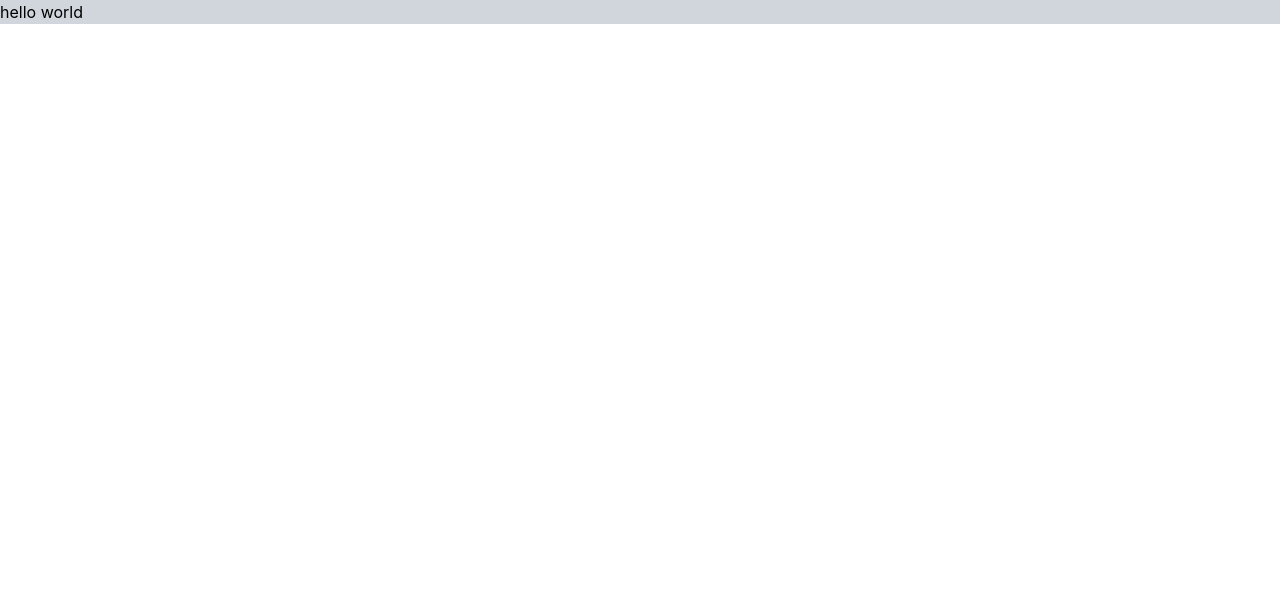
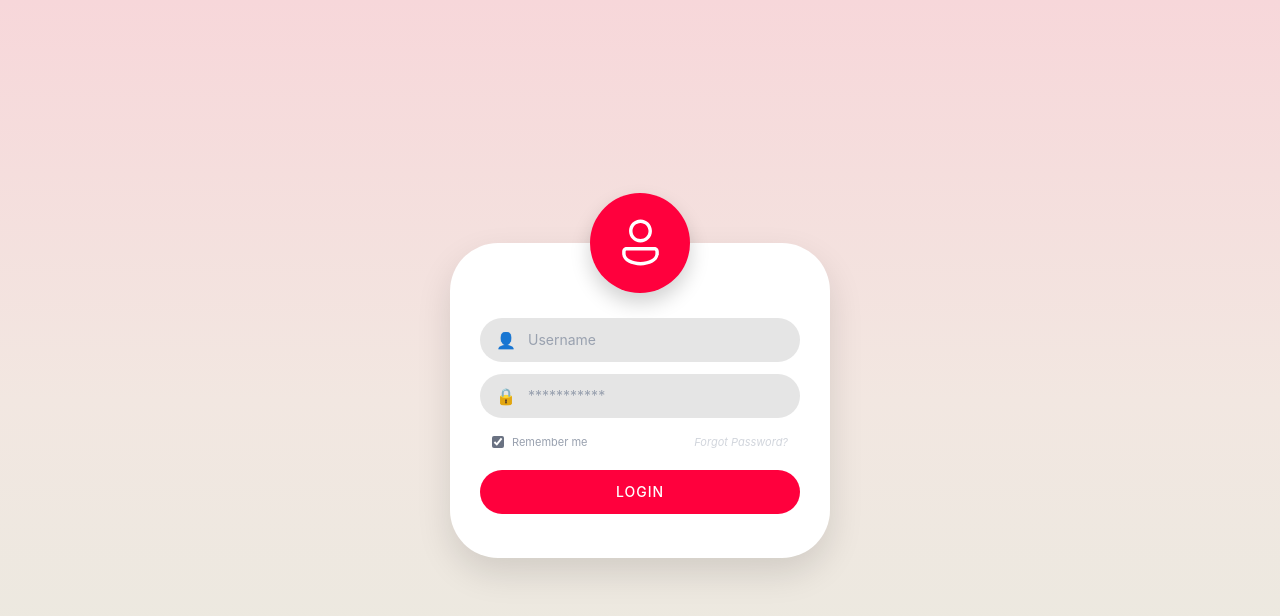
Before and after one commit to RohitSingh403/Employee-Management-System, a React (Vite) app: page / in a window 1280 px wide. Shown: the top 616 px of the page. Built offline with nearby package versions, Linux system fonts and the light colour scheme.

Commit message:
feat: add login page

```diff
--- a/src/App.jsx
+++ b/src/App.jsx
@@ -1,10 +1,11 @@
 
 import "./App.css";
+import { Login } from "./components/Auth/Login";
 
 function App() {
   return(
     <div>
-      <h1 className=" bg-gray-300 ">hello world</h1>
+      <Login></Login>
     </div>
   )
 }
--- a/src/components/Auth/Login.jsx
+++ b/src/components/Auth/Login.jsx
@@ -0,0 +1,127 @@
+// export const Login = function () {
+//   return (
+//     <div className="bg-gray-50 h-screen w-screen flex justify-center items-center ">
+//       <div className="border-2 border-red-500">
+//         <form className="flex flex-col items-center justify-center">
+//           <input
+//             className="text-black outline-none bg-transparent border-2 border-white  text-xl py-4 px-5 rounded-full "
+//             type="email"
+//             placeholder="Enter your email"
+//           />
+//           <input
+//             className=" border-2 border-white  text-xl py-4 px-5 rounded-full "
+//             type="password"
+//             placeholder="Enter your password"
+//           />
+//           <button
+//            className=" border-2 border-emerald-500  text-xl py-4 px-5 rounded-full "
+//           >Log in</button>
+//         </form>
+//       </div>
+//     </div>
+//   );
+// };
+
+export const Login = function () {
+  return (
+    <div className="min-h-screen w-screen flex items-center justify-center bg-gradient-to-b from-[#f7d7da] via-[#f2e7e1] to-[#e8eadf] relative overflow-hidden">
+      <div className="relative w-[380px] h-[315px] bg-white rounded-[48px] shadow-[0_15px_35px_rgba(0,0,0,0.12)] flex items-center justify-center">
+        <div className="absolute -top-[50px] left-1/2 -translate-x-1/2 w-[100px] h-[100px] rounded-full bg-[#ff003d] flex items-center justify-center shadow-[0_10px_20px_rgba(0,0,0,0.18)]">
+          <img
+            src="/src/assets/icons8-user.svg"
+            alt="User"
+            className="w-[55px] h-[55px]"
+          />
+        </div>
+
+        <form className="w-[320px] flex flex-col gap-3 pt-8">
+          <div className="relative">
+            <span className="absolute left-4 top-1/2 -translate-y-1/2 text-gray-500">
+              👤
+            </span>
+
+            <input
+              id="Email"
+              type="email"
+              placeholder="Username"
+              className="
+                h-11
+                w-full
+                rounded-full
+                bg-[#e5e5e5]
+                border-none
+                outline-none
+                px-12
+                text-sm
+                text-gray-700
+                placeholder:text-gray-400
+              "
+            />
+          </div>
+
+          <div className="relative">
+            <span className="absolute left-4 top-1/2 -translate-y-1/2 text-gray-500">
+              🔒
+            </span>
+
+            <input
+              id="password"
+              type="password"
+              placeholder="***********"
+              className="
+                h-11
+                w-full
+                rounded-full
+                bg-[#e5e5e5]
+                border-none
+                outline-none
+                px-12
+                text-sm
+                text-gray-700
+                placeholder:text-gray-400
+              "
+            />
+          </div>
+
+          <div className="flex items-center justify-between px-3 mt-1">
+            <label className="flex items-center gap-2 text-[11px] text-gray-400">
+              <input
+                type="checkbox"
+                defaultChecked
+                className="w-3 h-3 accent-gray-500"
+              />
+              Remember me
+            </label>
+
+            <button
+              type="button"
+              className="text-[11px] italic text-gray-300 hover:text-gray-400"
+            >
+              Forgot Password?
+            </button>
+          </div>
+
+          <button
+            type="submit"
+            className="
+              mt-2
+              h-11
+              w-full
+              rounded-full
+              bg-[#ff003d]
+              text-white
+              text-sm
+              font-medium
+              tracking-[1px]
+              hover:bg-[#e90037]
+              transition-colors
+              duration-200
+            "
+          >
+            LOGIN
+          </button>
+        </form>
+      </div>
+    </div>
+  );
+};
--- a/src/index.css
+++ b/src/index.css
@@ -1,11 +1,24 @@
 @import "tailwindcss";
-*{
+@theme {
+  --color-gray-50: oklch(70.9% 0.01 56.259);
+  /* --color-gray-100: oklch(0.968 0.007 247.896);
+  --color-gray-200: oklch(0.929 0.013 255.508);
+  --color-gray-300: oklch(0.869 0.022 252.894);
+  --color-gray-400: oklch(0.704 0.04 256.788);
+  --color-gray-500: oklch(0.554 0.046 257.417);
+  --color-gray-600: oklch(0.446 0.043 257.281);
+  --color-gray-700: oklch(0.372 0.044 257.287);
+  --color-gray-800: oklch(0.279 0.041 260.031);
+  --color-gray-900: oklch(0.208 0.042 265.755);
+  --color-gray-950: oklch(0.129 0.042 264.695); */
+}
+/* *{
     margin: 0;
     padding: 0;
     box-sizing: border-box;
-}
+} */
 
-html,body{
+/* html,body{
     height: 100%;
     width: 100%;
-}
+} */
```
Also changed, not shown: src/assets/icons8-user-96.png (added), src/assets/icons8-user.svg (added).
